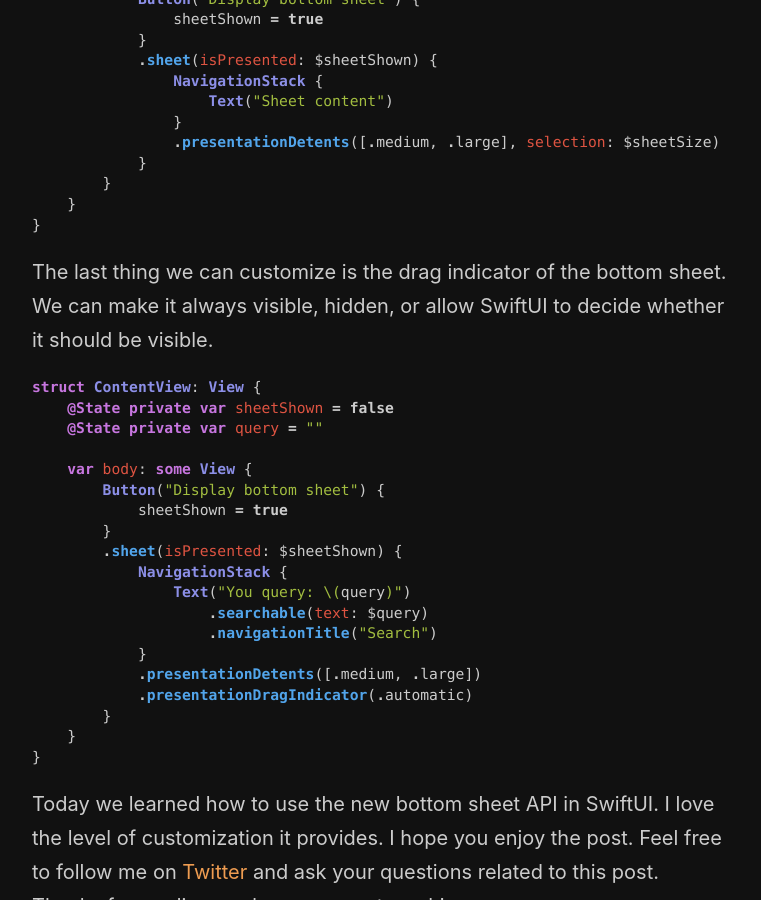
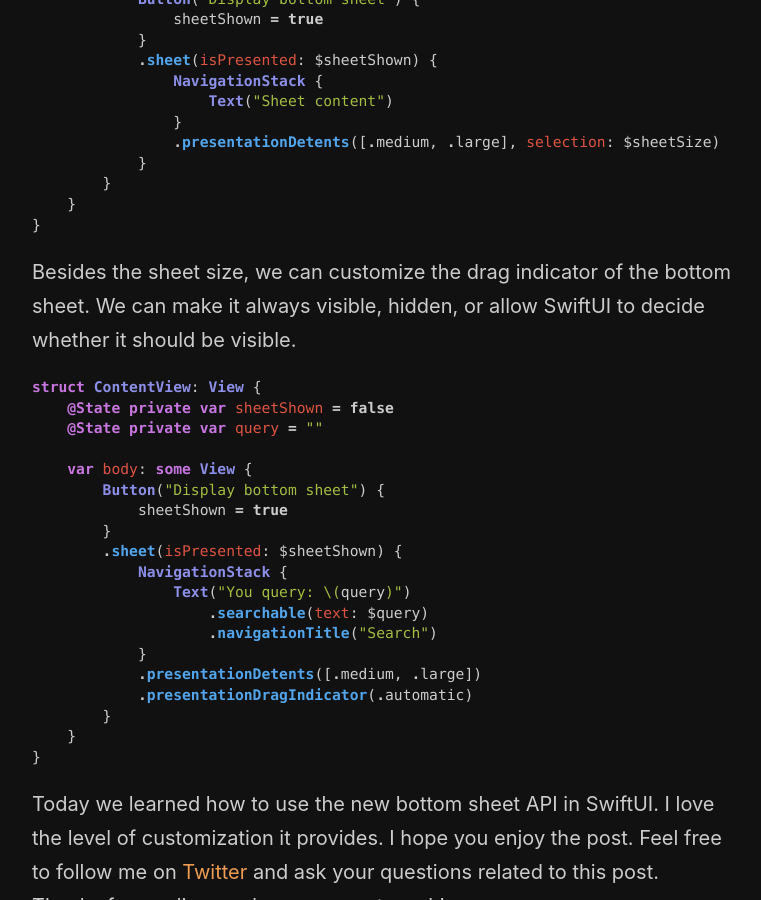
Before and after one commit to mecid/mecid.github.io, a Jekyll site: the page built from _posts/2022-07-19-bottom-sheet-api-in-swiftui.md, in a window 1280 px wide and 900 px high, scrolled down 4403 px. Shown: the whole window, without its empty margins (258-1019 px from the left). Built offline with Jekyll 4.4.1, drawn with Linux system fonts in a browser that asks for light colours.

Commit message:
bottom sheet post improved

````diff
--- a/_posts/2022-07-19-bottom-sheet-api-in-swiftui.md
+++ b/_posts/2022-07-19-bottom-sheet-api-in-swiftui.md
@@ -157,7 +157,7 @@ struct ContentView: View {
 }
 ```
 
-The last thing we can customize is the drag indicator of the bottom sheet. We can make it always visible, hidden, or allow SwiftUI to decide whether it should be visible.
+Besides the sheet size, we can customize the drag indicator of the bottom sheet. We can make it always visible, hidden, or allow SwiftUI to decide whether it should be visible.
 
 ```swift
 struct ContentView: View {
````
